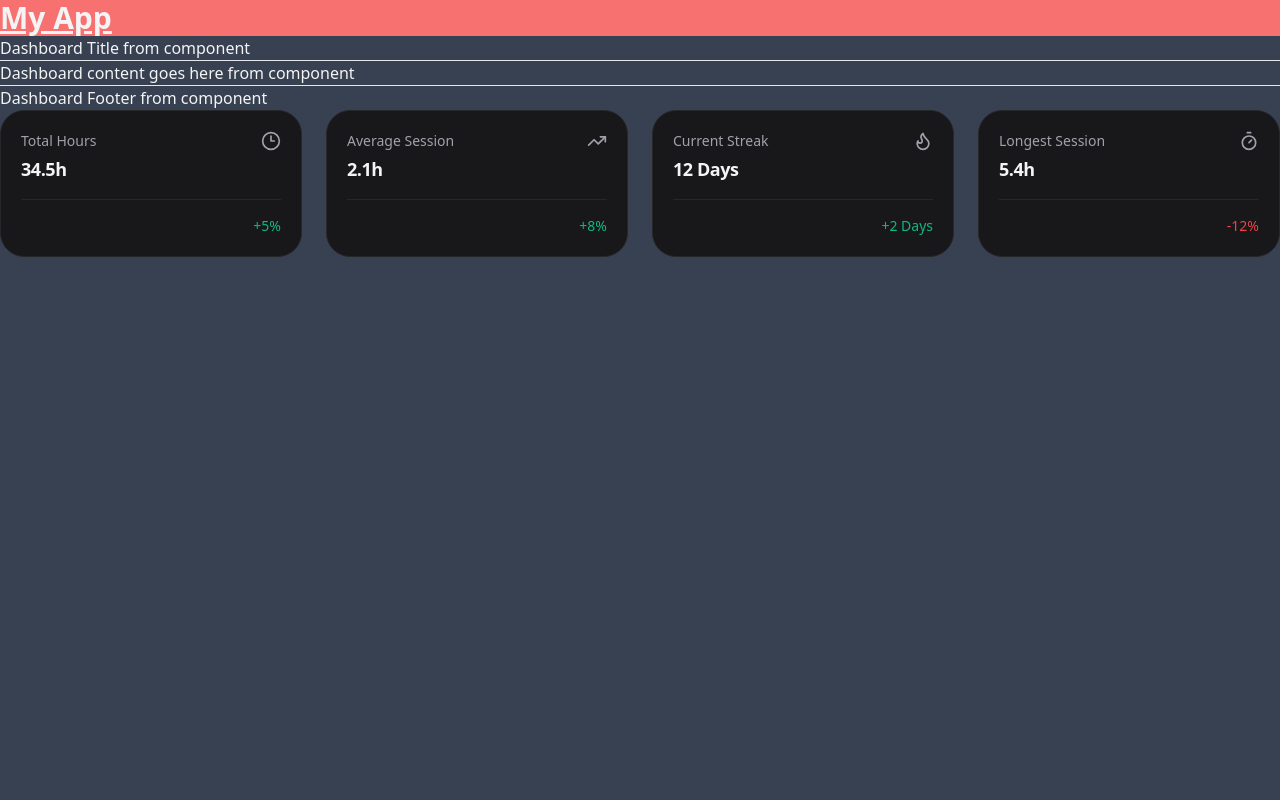
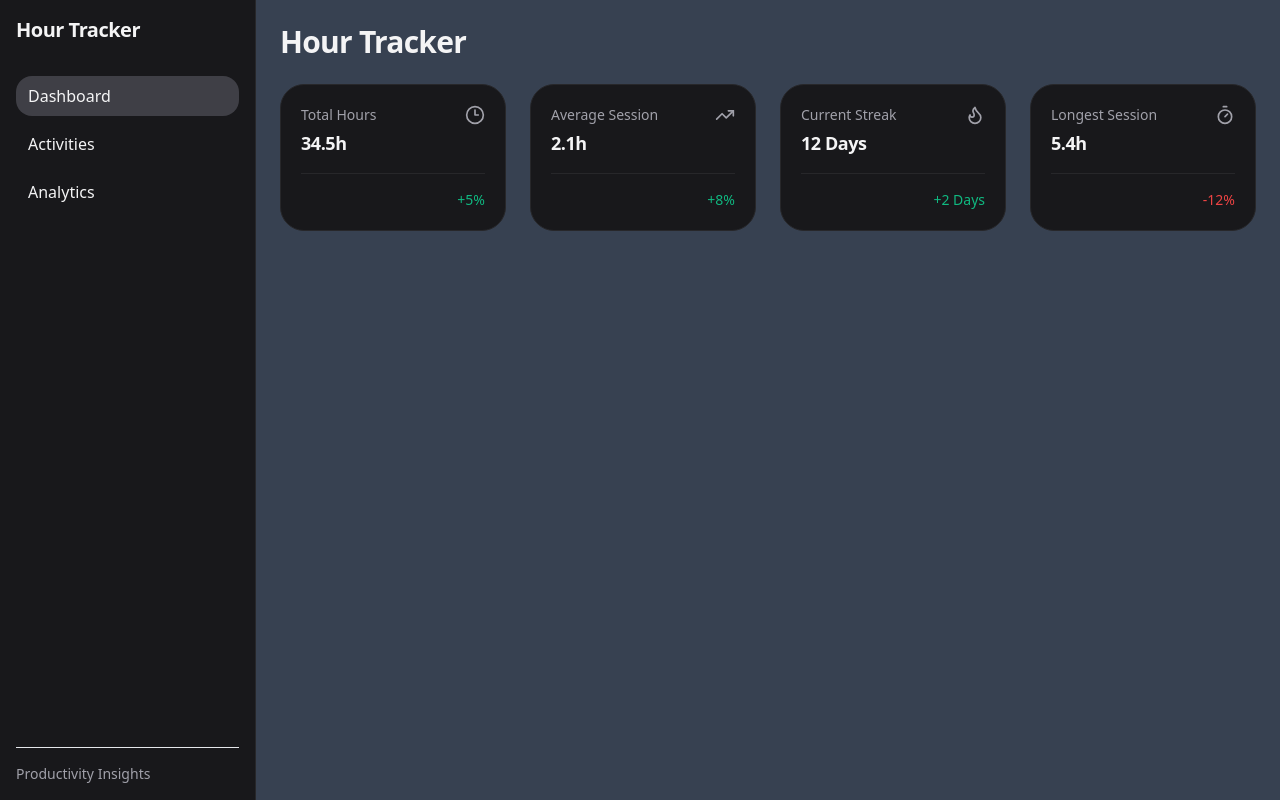
Before and after one commit to Knifesurge/API-HourTracker, a React (Vite) app in the folder frontend/: page / in a window 1280 px wide. Built offline with nearby package versions, Linux system fonts and the light colour scheme.

Commit message:
Add Sidebar and move the section tag with the MetricCards into its own component.

```diff
--- a/frontend/src/app/App.tsx
+++ b/frontend/src/app/App.tsx
@@ -1,46 +1,29 @@
-import { Dashboard } from "../features/DashboardCard";
-import { MetricCard } from "../features/MetricCard";
+import { Sidebar } from "@/shared/ui";
+import { MetricCard, MetricCardPage } from "@/features/MetricCard";
 import { Clock3, Flame, Timer, TrendingUp } from "lucide-react";
 
 function App() {
   return (
-    <div className="min-h-screen bg-background text-primary">
-      <p className='text-3xl bg-red-400 font-bold underline'>My App</p>
-      <Dashboard />
-      <section
-        className="
-          grid
-          grid-cols-1
-          md:grid-cols-2
-          xl:grid-cols-4
-          gap-6
-        "
-      >
-        <MetricCard
-          label="Total Hours"
-          value="34.5h"
-          change="+5%"
-          icon={<Clock3 />}
-        />
-        <MetricCard
-          label="Average Session"
-          value="2.1h"
-          change="+8%"
-          icon={<TrendingUp />}
-        />
-        <MetricCard
-          label="Current Streak"
-          value="12 Days"
-          change="+2 Days"
-          icon={<Flame />}
-        />
-        <MetricCard
-          label="Longest Session"
-          value="5.4h"
-          change="-12%"
-          icon={<Timer />}
-        />
-      </section>
+    <div className="min-h-screen bg-background text-primary flex">
+
+      <Sidebar />
+
+      <main className="
+        flex-1
+        p-6
+        space-y-6
+      ">
+        <header>
+          <h1 className="
+            text-3xl
+            font-bold
+            tracking-tight
+          ">
+            Hour Tracker
+          </h1>
+        </header>
+      <MetricCardPage />
+      </main>
     </div>
   )
 }
--- /dev/null
+++ b/frontend/src/features/MetricCard/MetricCardPage.tsx
@@ -0,0 +1,45 @@
+import { Clock3, Flame, Timer, TrendingUp } from "lucide-react";
+import { MetricCard } from "./MetricCard";
+
+const MetricCardPage = () => {
+    return (
+        <section
+        className="
+          grid
+          grid-cols-1
+          md:grid-cols-2
+          xl:grid-cols-4
+          gap-6
+        "
+      >
+        <MetricCard
+          label="Total Hours"
+          value="34.5h"
+          change="+5%"
+          icon={<Clock3 />}
+        />
+        <MetricCard
+          label="Average Session"
+          value="2.1h"
+          change="+8%"
+          icon={<TrendingUp />}
+        />
+        <MetricCard
+          label="Current Streak"
+          value="12 Days"
+          change="+2 Days"
+          icon={<Flame />}
+        />
+        <MetricCard
+          label="Longest Session"
+          value="5.4h"
+          change="-12%"
+          icon={<Timer />}
+        />
+      </section>
+    );
+}
+
+export {
+    MetricCardPage
+}
--- a/frontend/src/features/MetricCard/index.ts
+++ b/frontend/src/features/MetricCard/index.ts
@@ -1 +1,2 @@
 export * from "./MetricCard";
+export * from "./MetricCardPage";
--- /dev/null
+++ b/frontend/src/shared/ui/Sidebar.tsx
@@ -0,0 +1,80 @@
+import { cn } from "@/shared/lib";
+
+const Sidebar = () => {
+
+    const sidebarItemBase = `
+        px-3
+        py-2
+        rounded-xl
+        text-left
+    `;
+
+    return (
+        <aside
+            className="
+                w-64
+                border-r
+                border-border
+                bg-surface
+                p-4
+                flex
+                flex-col
+            ">
+                {/* LOGO */}
+                <div className="mb-8">
+                    <h1 className="
+                        text-xl
+                        font-semibold
+                        tracking-tight
+                    ">
+                        Hour Tracker
+                    </h1>
+                </div>
+                {/* NAVIGATION */}
+                <nav className="
+                    flex
+                    flex-col
+                    gap-2
+                ">
+                    <button className={cn(
+                        sidebarItemBase,
+                        "bg-surface-hover"
+                    )}>
+                        Dashboard
+                    </button>
+
+                    <button className={cn(
+                        sidebarItemBase,
+                        "hover:bg-surface-hover transition-colors"
+                    )}>
+                        Activities
+                    </button>
+
+                    <button className={cn(
+                        sidebarItemBase,
+                        "hover:bg-surface-hover transition-colors"
+                    )}>
+                        Analytics
+                    </button>
+                </nav>
+
+                {/* Spacer */}
+                <div className="flex-1" />
+
+                {/* FOOTER */}
+                <div className="
+                    border-t
+                    border-borer
+                    pt-4
+                    text-sm
+                    text-muted
+                ">
+                    Productivity Insights
+                </div>
+            </aside>
+    )
+}
+
+export {
+    Sidebar
+};
--- a/frontend/src/shared/ui/index.ts
+++ b/frontend/src/shared/ui/index.ts
@@ -1 +1,2 @@
 export { Card } from "./Card";
+export { Sidebar } from "./Sidebar";
```
